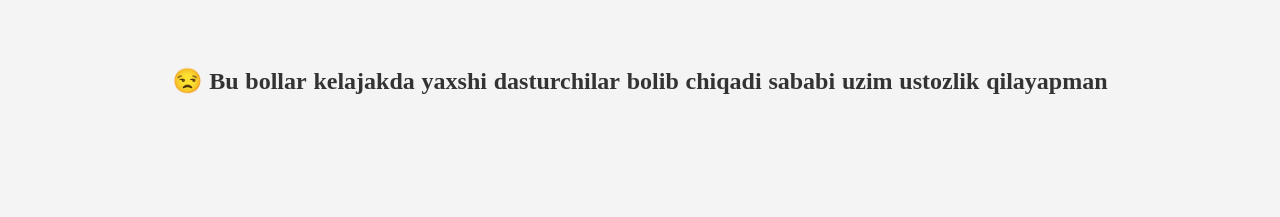
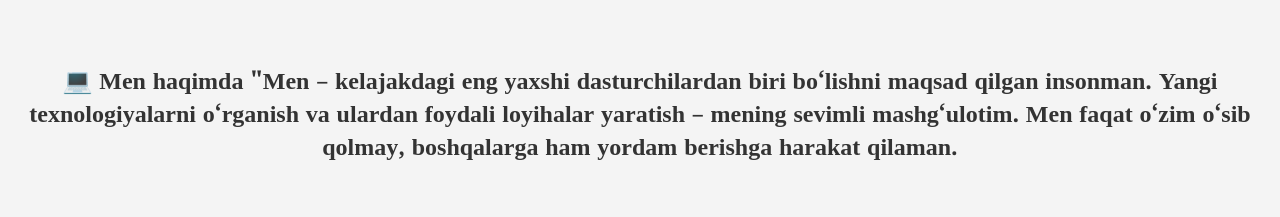
Before and after one commit to MrLitefsTim/-, a plain HTML site: page index.html in a window 1280 px wide. Shown: the part 2838-3055 px from the top of the page. Drawn offline with Linux system fonts and the light colour scheme.

Commit message:
Update index.html

```diff
--- a/index.html
+++ b/index.html
@@ -39,7 +39,8 @@
 </section>
 
 <section id="haqida">
-  <h2>😒 Bu bollar kelajakda yaxshi dasturchilar bolib chiqadi sababi uzim ustozlik qilayapman</h2>
+  <h2> 💻 Men haqimda
+"Men – kelajakdagi eng yaxshi dasturchilardan biri bo‘lishni maqsad qilgan insonman. Yangi texnologiyalarni o‘rganish va ulardan foydali loyihalar yaratish – mening sevimli mashg‘ulotim. Men faqat o‘zim o‘sib qolmay, boshqalarga ham yordam berishga harakat qilaman.</h2>
 </section>
 
 <section id="aloqa">
```
